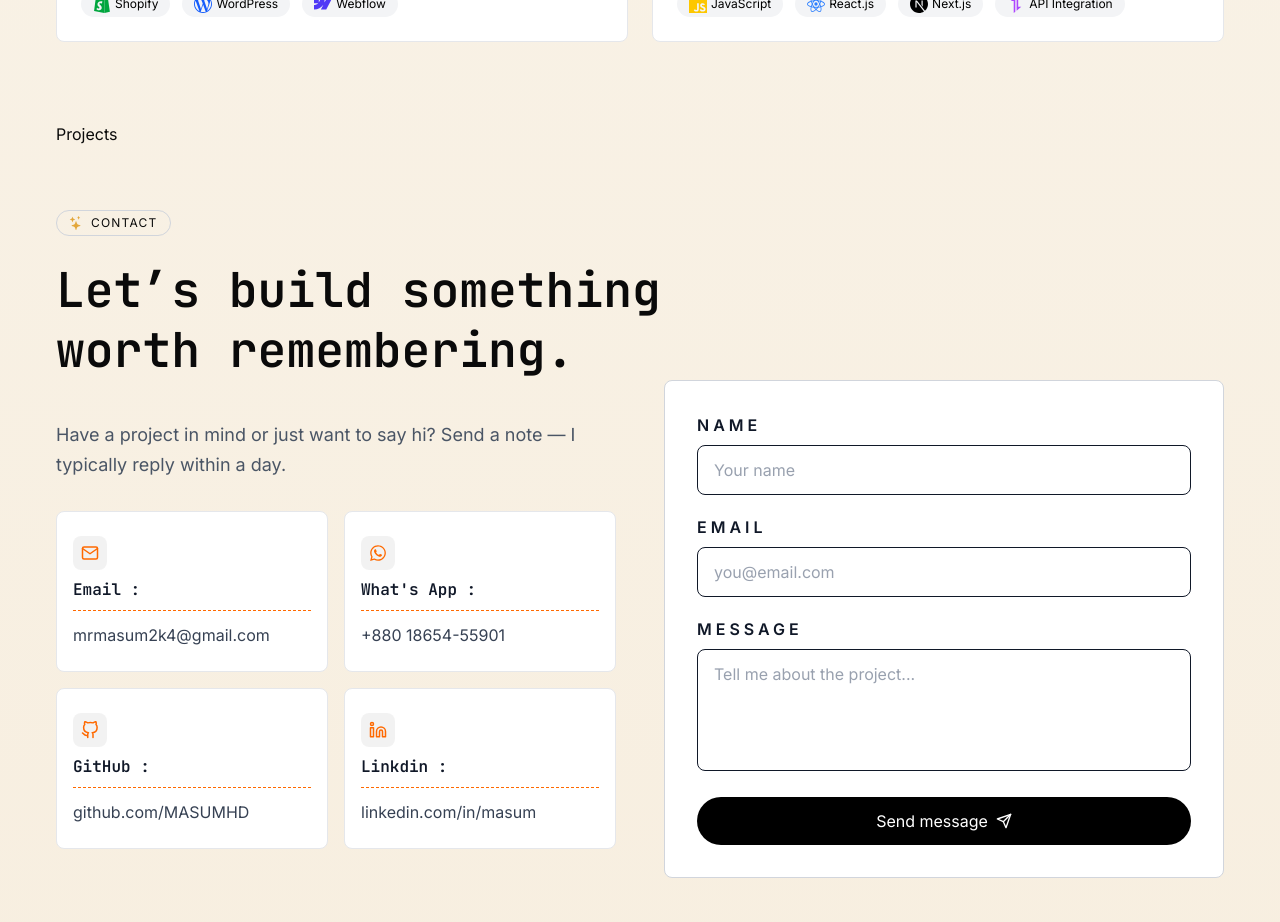
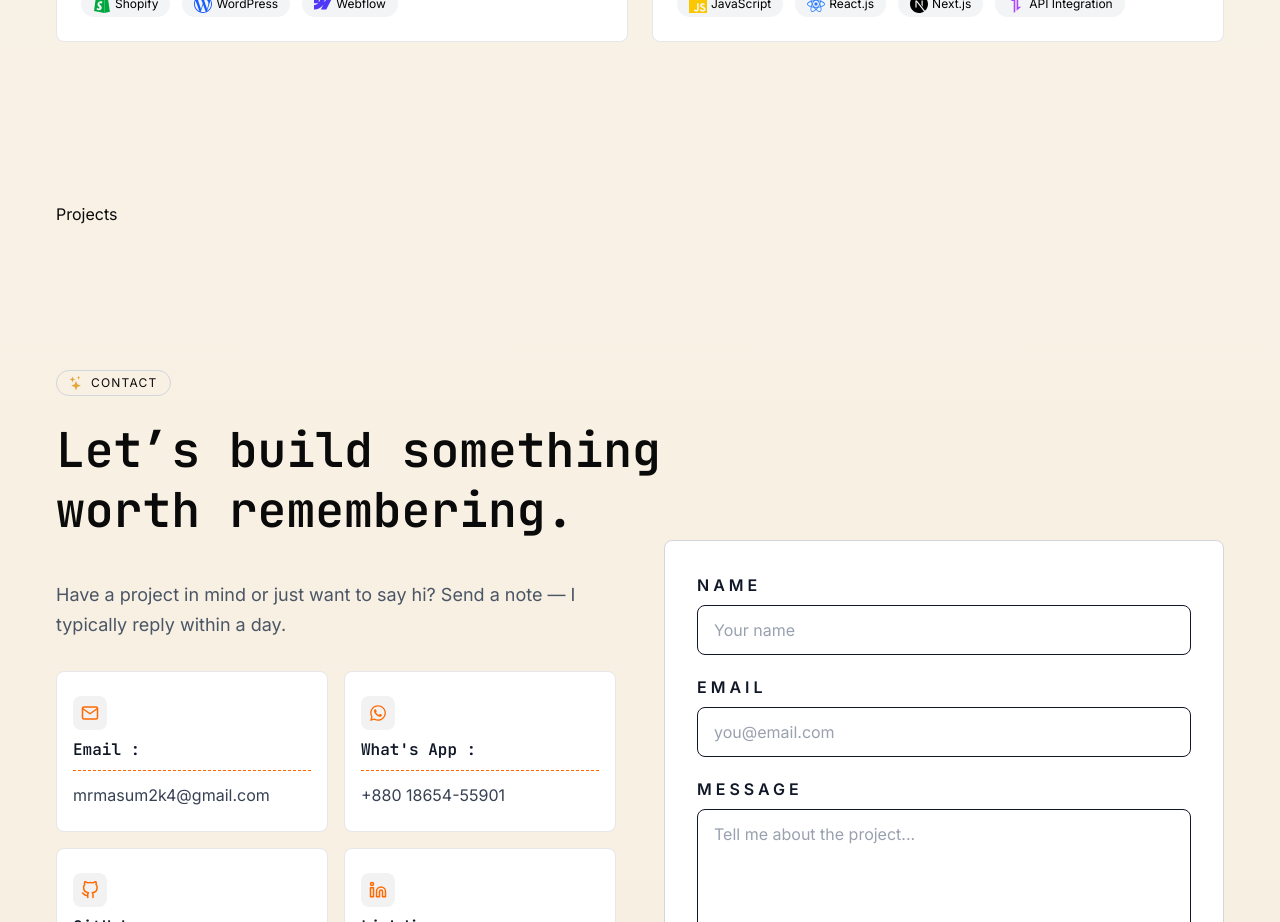
Before and after one commit to MASUMHD/masum, a Next.js app in the folder masum/: page / in a window 1280 px wide. Shown: the part 3720-4642 px from the top of the page. Built offline with nearby package versions, Linux system fonts and the light colour scheme.

Commit message:
nav to add section id to contact section

```diff
--- a/masum/app/(homeSections)/Contact.tsx
+++ b/masum/app/(homeSections)/Contact.tsx
@@ -4,7 +4,7 @@ import { FiMail, FiGithub, FiLinkedin, FiSend } from "react-icons/fi";
 
 export default function Contact() {
   return (
-    <section className="py-16 ">
+    <section id="contact" className="py-16">
       <div className="">
         <SectionName width={40} name="CONTACT" />
 
--- a/masum/app/(homeSections)/projects/Projects.tsx
+++ b/masum/app/(homeSections)/projects/Projects.tsx
@@ -2,6 +2,6 @@ import React from 'react'
 
 export default function Projects() {
   return (
-    <div>Projects</div>
+    <div className='py-20'>Projects</div>
   )
 }
--- a/masum/components/Navbar.tsx
+++ b/masum/components/Navbar.tsx
@@ -18,7 +18,7 @@ export default function Navbar() {
     { name: "Skills", href: "#skills" },
     { name: "Experience", href: "#experience" },
     { name: "Projects", href: "#" },
-    { name: "Contact", href: "#" },
+    { name: "Contact", href: "#contact" },
   ];
 
   return (
```
